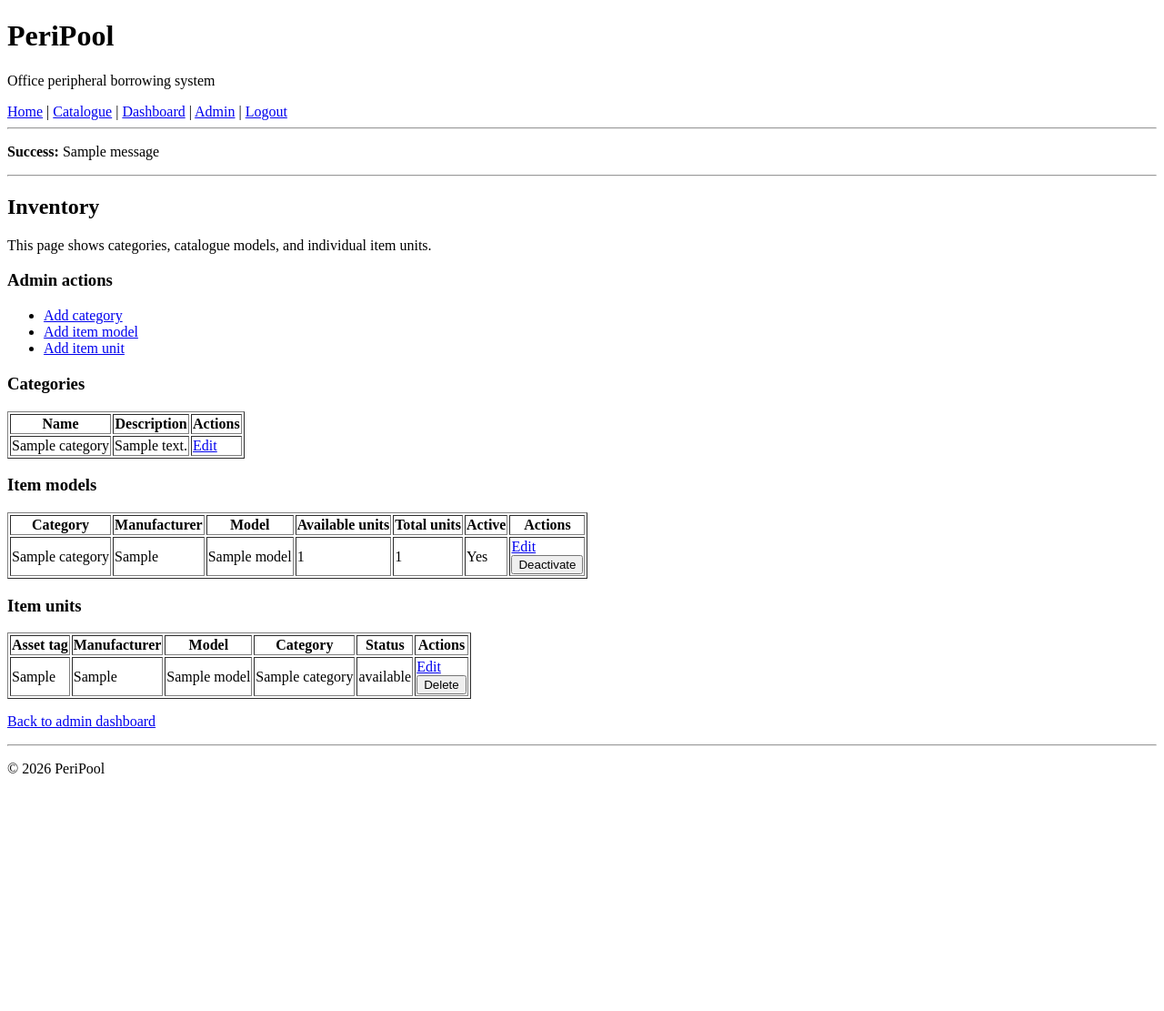
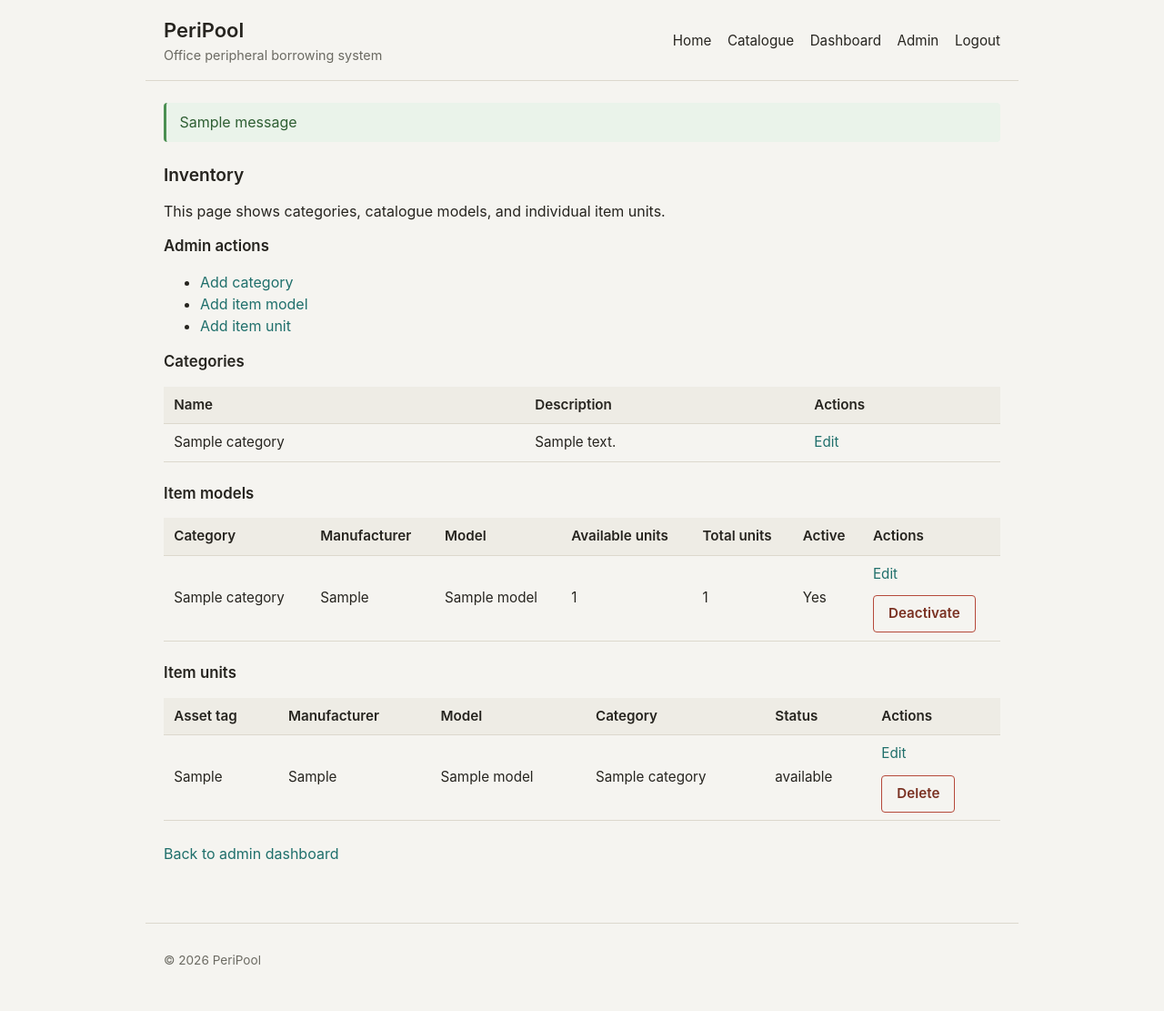
Before and after one commit to simt0m/PeriPool, a Flask app: page /admin/inventory in a window 1280 px wide. Shown: the whole page at 91% size. Before the commit the page ends 850 px from the top, so only its background shows below. Run offline with Flask 3, Linux system fonts and the light colour scheme; a user stored in the database is signed in; tables that the repository leaves empty hold one stand-in row (values such as "Sample post"); one stand-in notice (Sample message) is shown.

Commit message:
Add first real styling (make it look pretty(ier)

```diff
--- /dev/null
+++ b/app/static/css/style.css
@@ -0,0 +1,343 @@
+:root {
+    --color-bg: #f5f4f0;
+    --color-surface: #ffffff;
+    --color-surface-muted: #eeece5;
+    --color-text: #26241f;
+    --color-text-muted: #6b6a62;
+    --color-border: #dcd8cd;
+    --color-accent: #1f6f6b;
+    --color-accent-hover: #17534f;
+    --color-accent-contrast: #ffffff;
+    --color-focus-ring: rgba(31, 111, 107, 0.25);
+
+    --color-success-bg: #eaf3ea;
+    --color-success-text: #2f5f33;
+    --color-success-border: #4b8f52;
+
+    --color-danger-bg: #f7e9e6;
+    --color-danger-text: #7a3122;
+    --color-danger-border: #b5493a;
+
+    --color-warning-bg: #f7efe0;
+    --color-warning-text: #6b4c14;
+    --color-warning-border: #a97a1f;
+
+    --color-info-bg: #e8eef2;
+    --color-info-text: #2c4a5c;
+    --color-info-border: #3d6b8a;
+
+    --radius: 4px;
+    --max-width: 960px;
+}
+
+@media (prefers-color-scheme: dark) {
+    :root {
+        --color-bg: #1c1b19;
+        --color-surface: #242320;
+        --color-surface-muted: #2c2a26;
+        --color-text: #ebe8e1;
+        --color-text-muted: #a19d92;
+        --color-border: #3d3b35;
+        --color-accent: #4fa39d;
+        --color-accent-hover: #6bb8b2;
+        --color-accent-contrast: #14211f;
+        --color-focus-ring: rgba(79, 163, 157, 0.35);
+
+        --color-success-bg: #1f2b20;
+        --color-success-text: #a3d6a8;
+        --color-success-border: #4b8f52;
+
+        --color-danger-bg: #2e211d;
+        --color-danger-text: #e7a99a;
+        --color-danger-border: #b5493a;
+
+        --color-warning-bg: #2b2318;
+        --color-warning-text: #e2bd7f;
+        --color-warning-border: #a97a1f;
+
+        --color-info-bg: #1e262b;
+        --color-info-text: #9cc2d6;
+        --color-info-border: #3d6b8a;
+    }
+}
+
+* {
+    box-sizing: border-box;
+}
+
+body {
+    margin: 0;
+    background: var(--color-bg);
+    color: var(--color-text);
+    font-family: -apple-system, BlinkMacSystemFont, "Segoe UI", Roboto, "Helvetica Neue", Arial, sans-serif;
+    font-size: 16px;
+    line-height: 1.5;
+}
+
+h1, h2, h3 {
+    line-height: 1.25;
+    font-weight: 600;
+}
+
+h1 { font-size: 1.375rem; }
+h2 { font-size: 1.2rem; margin-top: 0; }
+h3 { font-size: 1.05rem; }
+
+a {
+    color: var(--color-accent);
+    text-decoration: none;
+}
+
+a:hover {
+    text-decoration: underline;
+}
+
+/* --- Layout --- */
+
+.site-header {
+    display: flex;
+    flex-wrap: wrap;
+    align-items: center;
+    justify-content: space-between;
+    gap: 0.75rem 1.5rem;
+    max-width: var(--max-width);
+    margin: 0 auto;
+    padding: 1.25rem 1.25rem 1rem;
+    border-bottom: 1px solid var(--color-border);
+}
+
+.brand h1 {
+    margin: 0;
+}
+
+.brand p {
+    margin: 0.15rem 0 0;
+    color: var(--color-text-muted);
+    font-size: 0.9rem;
+}
+
+.site-header nav {
+    display: flex;
+    flex-wrap: wrap;
+    gap: 0.35rem 1.1rem;
+}
+
+.site-header nav a {
+    color: var(--color-text);
+    font-size: 0.95rem;
+}
+
+.site-header nav a:hover {
+    color: var(--color-accent);
+}
+
+main {
+    max-width: var(--max-width);
+    margin: 0 auto;
+    padding: 1.5rem 1.25rem 3rem;
+}
+
+footer {
+    max-width: var(--max-width);
+    margin: 0 auto;
+    padding: 1rem 1.25rem 2rem;
+    color: var(--color-text-muted);
+    font-size: 0.85rem;
+    border-top: 1px solid var(--color-border);
+}
+
+section {
+    margin-bottom: 1rem;
+}
+
+/* --- Flash messages --- */
+
+.flash-list {
+    margin-bottom: 1.5rem;
+}
+
+.flash {
+    margin: 0 0 0.5rem;
+    padding: 0.6rem 0.9rem;
+    border-left: 3px solid;
+    border-radius: var(--radius);
+    background: var(--color-surface-muted);
+}
+
+.flash-success {
+    background: var(--color-success-bg);
+    border-color: var(--color-success-border);
+    color: var(--color-success-text);
+}
+
+.flash-danger {
+    background: var(--color-danger-bg);
+    border-color: var(--color-danger-border);
+    color: var(--color-danger-text);
+}
+
+.flash-warning {
+    background: var(--color-warning-bg);
+    border-color: var(--color-warning-border);
+    color: var(--color-warning-text);
+}
+
+.flash-info {
+    background: var(--color-info-bg);
+    border-color: var(--color-info-border);
+    color: var(--color-info-text);
+}
+
+/* --- Tables --- */
+
+table {
+    width: 100%;
+    border-collapse: collapse;
+    margin-bottom: 1.5rem;
+    font-size: 0.95rem;
+}
+
+th, td {
+    text-align: left;
+    padding: 0.55rem 0.7rem;
+    border-bottom: 1px solid var(--color-border);
+}
+
+thead th {
+    background: var(--color-surface-muted);
+    font-weight: 600;
+    border-bottom: 1px solid var(--color-border);
+}
+
+tbody tr:hover {
+    background: var(--color-surface-muted);
+}
+
+/* --- Forms --- */
+
+form {
+    max-width: 30rem;
+}
+
+label {
+    font-weight: 600;
+    font-size: 0.9rem;
+}
+
+input, select, textarea {
+    width: 100%;
+    margin-top: 0.3rem;
+    padding: 0.5rem 0.6rem;
+    background: var(--color-surface);
+    color: var(--color-text);
+    border: 1px solid var(--color-border);
+    border-radius: var(--radius);
+    font: inherit;
+}
+
+textarea {
+    min-height: 5rem;
+    resize: vertical;
+}
+
+input:focus, select:focus, textarea:focus {
+    outline: none;
+    border-color: var(--color-accent);
+    box-shadow: 0 0 0 2px var(--color-focus-ring);
+}
+
+input[type="checkbox"] {
+    width: auto;
+    margin: 0 0.4rem 0 0;
+    vertical-align: middle;
+}
+
+.field-error {
+    display: inline-block;
+    margin-top: 0.25rem;
+    color: var(--color-danger-text);
+    font-size: 0.85rem;
+}
+
+/* --- Buttons --- */
+
+button, .button {
+    display: inline-block;
+    margin-top: 0.75rem;
+    padding: 0.5rem 1rem;
+    background: var(--color-accent);
+    color: var(--color-accent-contrast);
+    border: 1px solid transparent;
+    border-radius: var(--radius);
+    font: inherit;
+    font-weight: 600;
+    cursor: pointer;
+}
+
+button:hover, .button:hover {
+    background: var(--color-accent-hover);
+}
+
+/* Destructive actions (deactivate/delete/suspend) always carry data-confirm */
+form[data-confirm] button {
+    background: transparent;
+    color: var(--color-danger-text);
+    border-color: var(--color-danger-border);
+}
+
+form[data-confirm] button:hover {
+    background: var(--color-danger-bg);
+}
+
+/* --- Catalogue cards --- */
+
+article {
+    padding: 1rem 0;
+    border-bottom: 1px solid var(--color-border);
+}
+
+article:last-of-type {
+    border-bottom: none;
+}
+
+article h3 {
+    margin-bottom: 0.5rem;
+}
+
+/* --- Small screens --- */
+
+@media (max-width: 40rem) {
+    .site-header {
+        padding-inline: 1rem;
+    }
+
+    main {
+        padding-inline: 1rem;
+    }
+
+    table, thead, tbody, th, td, tr {
+        display: block;
+    }
+
+    thead {
+        display: none;
+    }
+
+    tbody tr {
+        margin-bottom: 1rem;
+        border: 1px solid var(--color-border);
+        border-radius: var(--radius);
+        padding: 0.5rem 0.7rem;
+    }
+
+    td {
+        border-bottom: none;
+        padding: 0.3rem 0;
+    }
+
+    td[data-label]::before {
+        content: attr(data-label) ": ";
+        font-weight: 600;
+        color: var(--color-text-muted);
+    }
+}
--- a/app/templates/base.html
+++ b/app/templates/base.html
@@ -4,49 +4,43 @@
     <meta charset="utf-8">
     <meta name="viewport" content="width=device-width, initial-scale=1.0">
     <title>{% block title %}PeriPool{% endblock %}</title>
+    <link rel="stylesheet" href="{{ url_for('static', filename='css/style.css') }}">
 </head>
 
 <body>
-    <header>
-        <h1>PeriPool</h1>
-        <p>Office peripheral borrowing system</p>
+    <header class="site-header">
+        <div class="brand">
+            <h1>PeriPool</h1>
+            <p>Office peripheral borrowing system</p>
+        </div>
 
         <nav>
             <a href="{{ url_for('catalogue.home') }}">Home</a>
-            |
             <a href="{{ url_for('catalogue.catalogue_view') }}">Catalogue</a>
 
             {% if current_user.is_authenticated %}
-                |
                 <a href="{{ url_for('catalogue.dashboard') }}">Dashboard</a>
 
                 {% if current_user.is_admin %}
-                    |
                     <a href="{{ url_for('admin.dashboard') }}">Admin</a>
                 {% endif %}
 
-                |
                 <a href="{{ url_for('auth.logout') }}">Logout</a>
             {% else %}
-                |
                 <a href="{{ url_for('auth.login') }}">Login</a>
-                |
                 <a href="{{ url_for('auth.register') }}">Register</a>
             {% endif %}
         </nav>
-
-        <hr>
     </header>
 
     <main>
         {% with messages = get_flashed_messages(with_categories=true) %}
             {% if messages %}
-                <section>
+                <div class="flash-list">
                     {% for category, message in messages %}
-                    <p><strong>{{ category|title }}:</strong> {{ message }}</p>
+                        <p class="flash flash-{{ category }}">{{ message }}</p>
                     {% endfor %}
-                </section>
-                <hr>
+                </div>
             {% endif %}
         {% endwith %}
 
@@ -54,7 +48,6 @@
     </main>
 
     <footer>
-        <hr>
         <p>&copy; 2026 PeriPool</p>
     </footer>
 
--- a/app/templates/catalogue.html
+++ b/app/templates/catalogue.html
@@ -57,8 +57,6 @@
                         <a href="{{ url_for('auth.login') }}">Log in</a> to borrow this item.
                     </p>
                 {% endif %}
-
-                <hr>
             </article>
         {% endfor %}
     {% else %}
--- a/requirements.txt
+++ b/requirements.txt
@@ -11,6 +11,7 @@ Flask-SQLAlchemy==3.1.1
 flask-talisman==1.1.0
 Flask-WTF==1.3.0
 greenlet==3.5.3
+idna==3.18
 iniconfig==2.3.0
 itsdangerous==2.2.0
 Jinja2==3.1.6
```
Also changed, not shown: app/templates/admin_borrow_records.html (+9 -9 lines), app/templates/admin_inventory.html (+19 -19 lines), app/templates/admin_users.html (+7 -7 lines).
